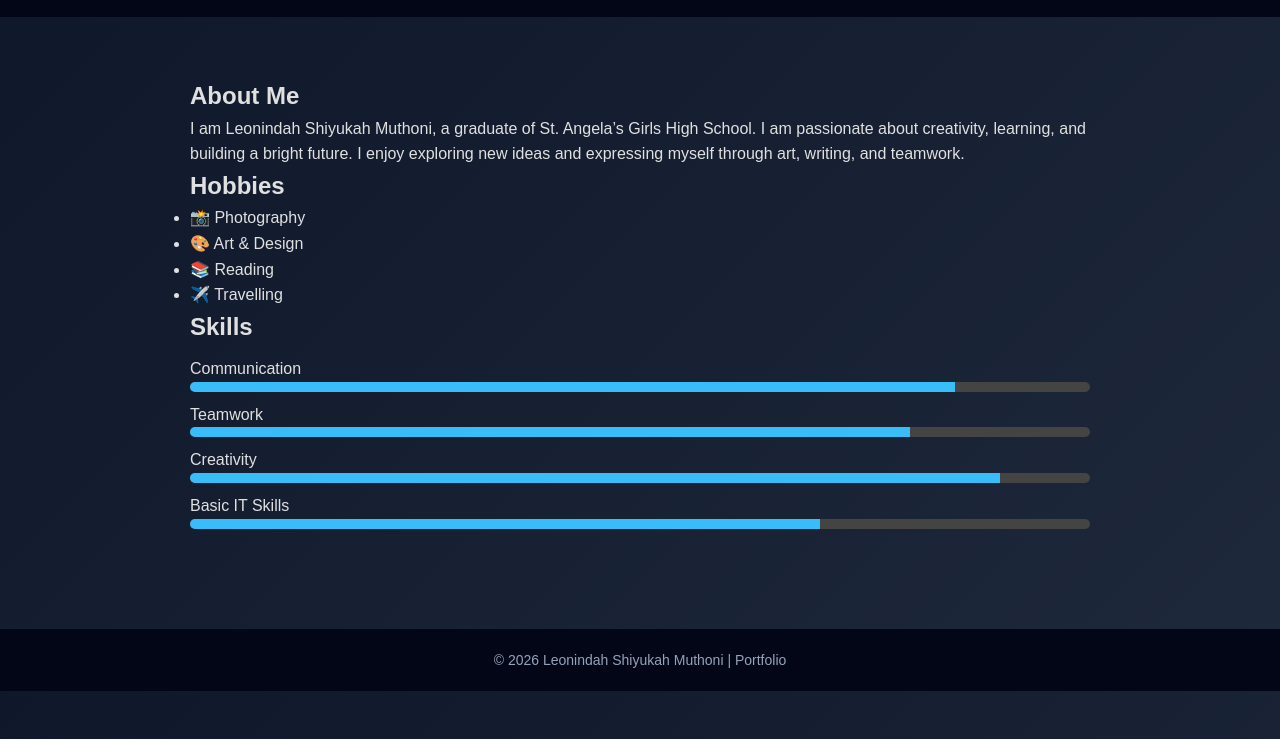
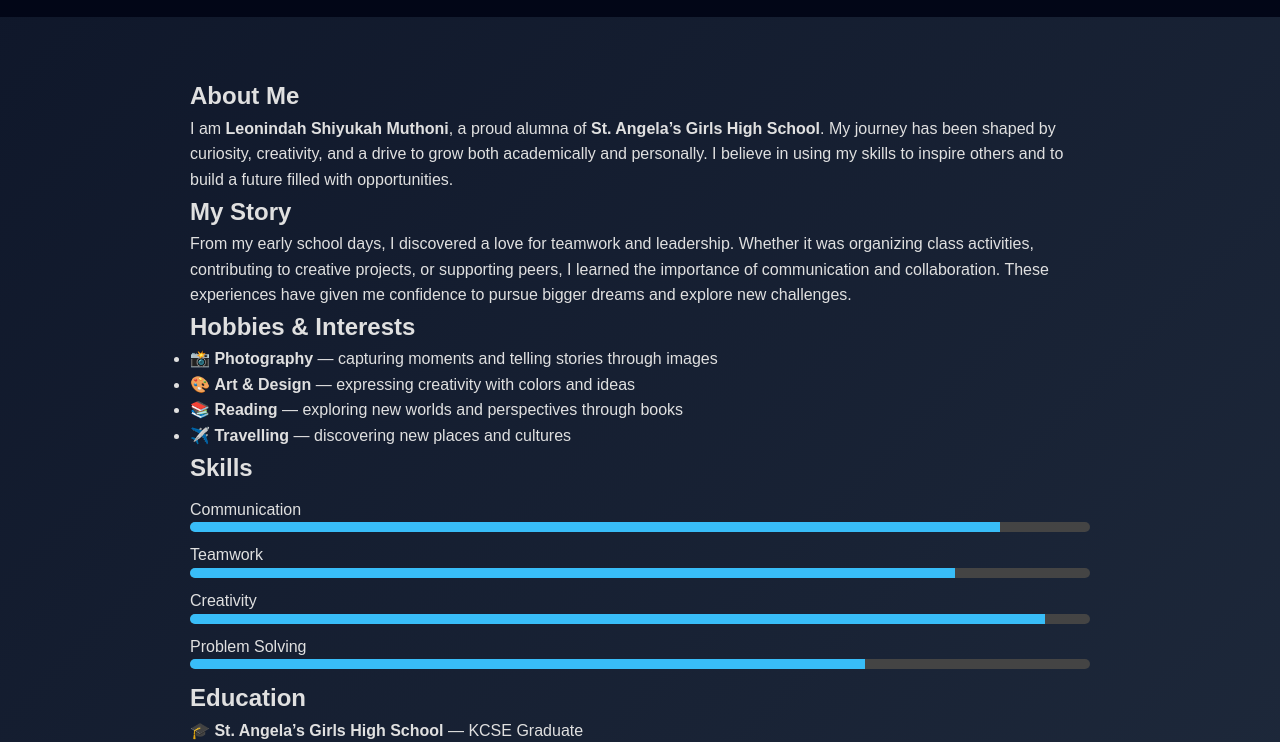
Before and after one commit to peaky221/Leonindah-Shiyukah-Portfolio, a plain HTML site: page about.html in a window 1280 px wide. Shown: the part 61-803 px from the top of the page. Drawn offline with Linux system fonts and the light colour scheme.

Commit message:
about.html

```diff
--- a/about.html
+++ b/about.html
@@ -19,33 +19,55 @@
 
   <section class="about">
     <h1>About Me</h1>
-    <p>I am Leonindah Shiyukah Muthoni, a graduate of St. Angela’s Girls High School. I am passionate about creativity, learning, and building a bright future. I enjoy exploring new ideas and expressing myself through art, writing, and teamwork.</p>
+    <p>
+      I am <strong>Leonindah Shiyukah Muthoni</strong>, a proud alumna of
+      <strong>St. Angela’s Girls High School</strong>. My journey has been shaped by
+      curiosity, creativity, and a drive to grow both academically and personally.
+      I believe in using my skills to inspire others and to build a future filled
+      with opportunities.
+    </p>
 
-    <h2>Hobbies</h2>
+    <h2>My Story</h2>
+    <p>
+      From my early school days, I discovered a love for teamwork and leadership.
+      Whether it was organizing class activities, contributing to creative projects,
+      or supporting peers, I learned the importance of communication and collaboration.
+      These experiences have given me confidence to pursue bigger dreams and explore
+      new challenges.
+    </p>
+
+    <h2>Hobbies & Interests</h2>
     <ul>
-      <li>📸 Photography</li>
-      <li>🎨 Art & Design</li>
-      <li>📚 Reading</li>
-      <li>✈️ Travelling</li>
+      <li>📸 <strong>Photography</strong> — capturing moments and telling stories through images</li>
+      <li>🎨 <strong>Art & Design</strong> — expressing creativity with colors and ideas</li>
+      <li>📚 <strong>Reading</strong> — exploring new worlds and perspectives through books</li>
+      <li>✈️ <strong>Travelling</strong> — discovering new places and cultures</li>
     </ul>
 
     <h2>Skills</h2>
     <div class="skill">
       <p>Communication</p>
+      <div class="progress"><div class="bar" style="width:90%"></div></div>
+    </div>
+    <div class="skill">
+      <p>Teamwork</p>
       <div class="progress"><div class="bar" style="width:85%"></div></div>
     </div>
     <div class="skill">
-      <p>Teamwork</p>
-      <div class="progress"><div class="bar" style="width:80%"></div></div>
+      <p>Creativity</p>
+      <div class="progress"><div class="bar" style="width:95%"></div></div>
     </div>
     <div class="skill">
-      <p>Creativity</p>
-      <div class="progress"><div class="bar" style="width:90%"></div></div>
+      <p>Problem Solving</p>
+      <div class="progress"><div class="bar" style="width:75%"></div></div>
     </div>
-    <div class="skill">
-      <p>Basic IT Skills</p>
-      <div class="progress"><div class="bar" style="width:70%"></div></div>
-    </div>
+
+    <h2>Education</h2>
+    <p>
+      🎓 <strong>St. Angela’s Girls High School</strong> — KCSE Graduate
+      <br>
+      Built a strong foundation in academics, leadership, and personal growth.
+    </p>
   </section>
 
   <footer>
```
